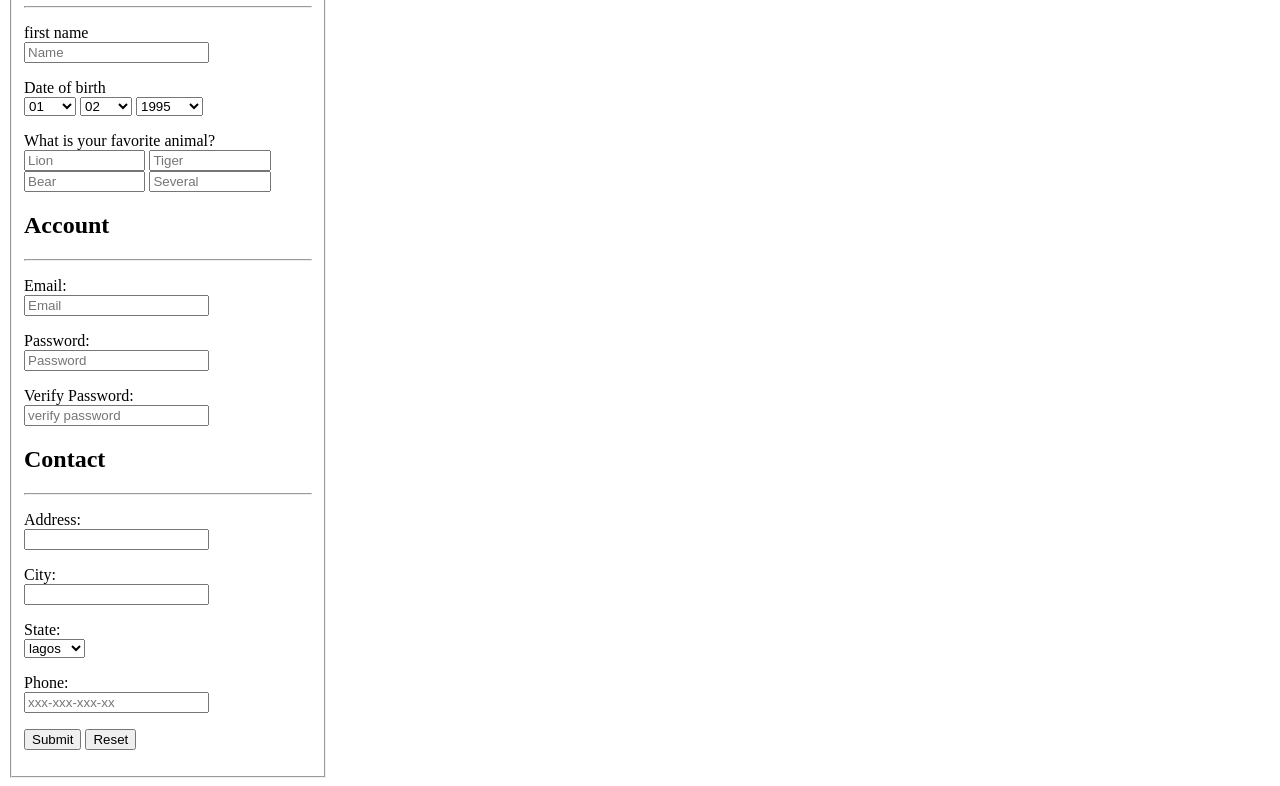
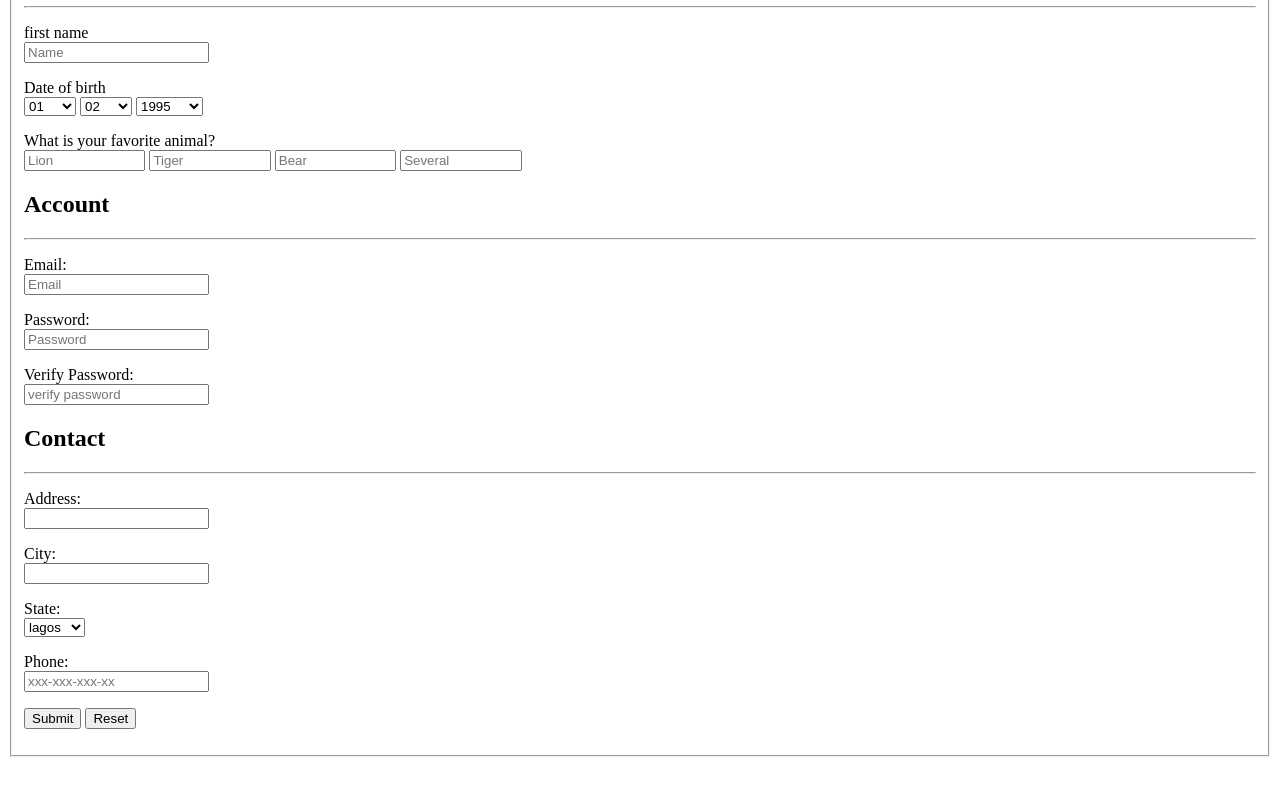
Before and after one commit to ebuka1111/6b2class, a plain HTML site: page assignment/forms.html in a window 1280 px wide. Shown: the part 89-875 px from the top of the page. After the commit the page ends 854 px from the top, so only its background shows below. Drawn offline with Linux system fonts and the light colour scheme.

Commit message:
feat:add some files

```diff
--- a/assignment/forms.html
+++ b/assignment/forms.html
@@ -8,8 +8,8 @@
   </head>
   <body>
     <main>
-      <form style="margin: auto">
-        <fieldset style="width: 18em">
+      <form>
+        <fieldset>
           <h1>Personal</h1>
           <hr />
           <p>
```
Also changed, not shown: index.html (+3 -0 lines).
